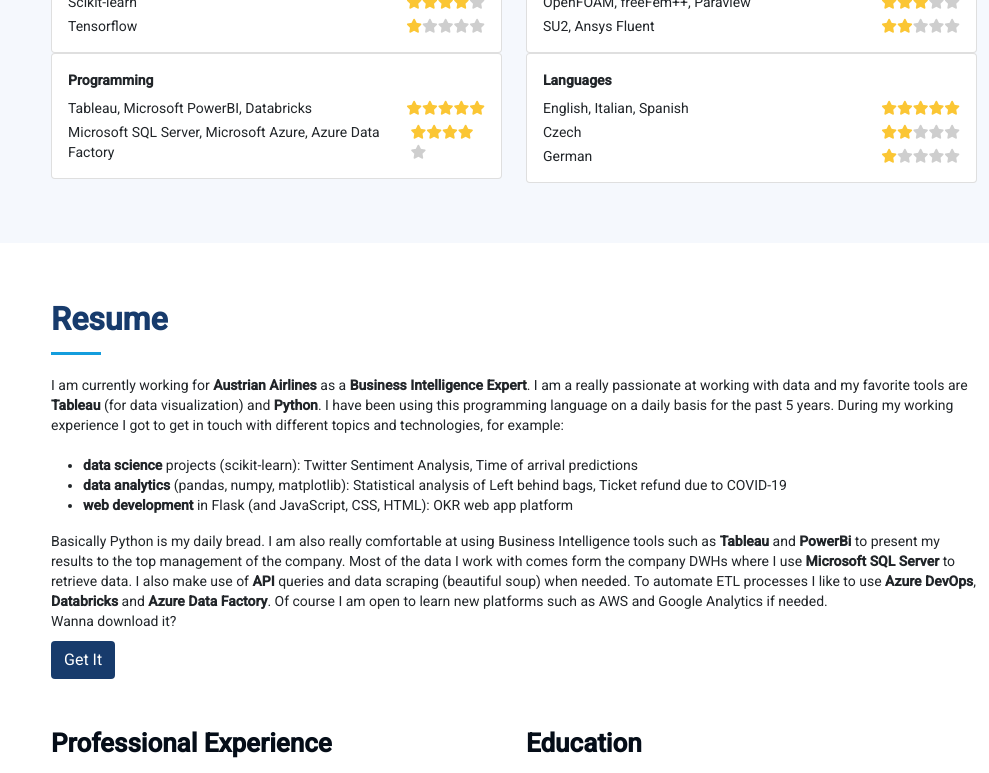
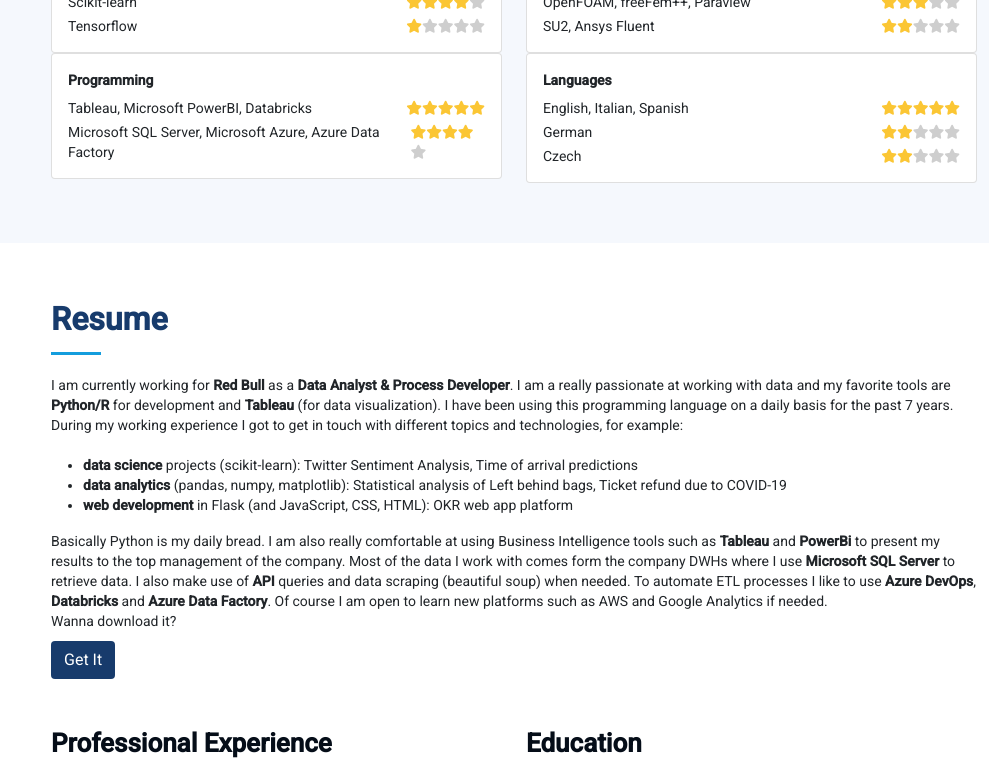
Before and after one commit to FedericoGentile/personal-website, an Angular app: page / in a window 1280 px wide. Shown: the part 2200-2973 px from the top of the page, without its empty margins (291-1280 px from the left). Built offline with nearby package versions, Linux system fonts and the light colour scheme.

Commit message:
Updated contacts, resume and skills

```diff
--- a/src/app/home/contact/contact.component.html
+++ b/src/app/home/contact/contact.component.html
@@ -14,7 +14,7 @@
             <div class="address">
               <i class="fa-solid fa-location-dot"></i>
               <h4>Location:</h4>
-              <p>Plainstraße 32, 12, Salzburg 5020</p>
+              <p>Salzburg, AT</p>
             </div>
 
             <div class="email">
--- a/src/app/home/contact/contact.component.ts
+++ b/src/app/home/contact/contact.component.ts
@@ -26,11 +26,11 @@
 export class ContactComponent  {
 
   ngAfterViewInit(): void {
-    const map = new Map('map').setView([47.8051402,13.0380744], 13);
+    const map = new Map('map').setView([47.811195,13.033229], 13);
     tileLayer('https://{s}.tile.openstreetmap.org/{z}/{x}/{y}.png', {
 	  attribution: '&copy; <a href="https://www.openstreetmap.org/copyright">OpenStreetMap</a> contributors'
     }).addTo(map);
-    marker([48.2045015,16.3693725]).addTo(map).bindPopup("Hey you found an <a href=''>Easter egg</a>!");
+    marker([47.80,13.033229]).addTo(map).bindPopup("Hey you found an <a href=''>Easter egg</a>!");
   }
 
 }
--- a/src/app/home/resume/resume.component.html
+++ b/src/app/home/resume/resume.component.html
@@ -4,10 +4,10 @@
 
       <div class="section-title">
         <h2>Resume</h2>
-        <p>I am currently working for <strong>Austrian
-          Airlines</strong> as a <strong>Business Intelligence Expert</strong>. I am a really passionate at working with data and my
-          favorite tools are <strong>Tableau</strong> (for data visualization) and <strong>Python</strong>. I have been using this programming
-          language on a daily basis for the past 5 years. During my working experience I got to get in touch
+        <p>I am currently working for <strong>Red Bull
+          </strong> as a <strong>Data Analyst & Process Developer</strong>. I am a really passionate at working with data and my
+          favorite tools are <strong>Python/R</strong> for development and <strong>Tableau</strong> (for data visualization). I have been using this programming
+          language on a daily basis for the past 7 years. During my working experience I got to get in touch
           with different topics and technologies, for example:</p><br>
           <ul>
             <li><strong>data science</strong> projects (scikit-learn): Twitter Sentiment Analysis, Time of arrival predictions</li>
--- a/src/app/home/skills/skills.component.html
+++ b/src/app/home/skills/skills.component.html
@@ -108,13 +108,13 @@
                   <div class="small-ratings"> <i class="fa fa-star rating-color"></i> <i class="fa fa-star rating-color"></i> <i class="fa fa-star rating-color"></i> <i class="fa fa-star rating-color"></i> <i class="fa fa-star rating-color"> </i> </div>
               </div>
               <div class="mt-1 d-flex justify-content-between align-items-center">
+                German
+                <div class="small-ratings"> <i class="fa fa-star rating-color"></i> <i class="fa fa-star rating-color"></i> <i class="fa fa-star rating"></i> <i class="fa fa-star rating"></i> <i class="fa fa-star rating"></i> </div>
+              </div>
+              <div class="mt-1 d-flex justify-content-between align-items-center">
                   Czech
                   <div class="small-ratings"> <i class="fa fa-star rating-color"></i> <i class="fa fa-star rating-color"></i> <i class="fa fa-star rating"></i> <i class="fa fa-star rating"></i> <i class="fa fa-star"></i> </div>
               </div>
-              <div class="mt-1 d-flex justify-content-between align-items-center">
-                German
-                <div class="small-ratings"> <i class="fa fa-star rating-color"></i> <i class="fa fa-star rating"></i> <i class="fa fa-star rating"></i> <i class="fa fa-star rating"></i> <i class="fa fa-star rating"></i> </div>
-            </div>
 
           </div>
         </div>
```
